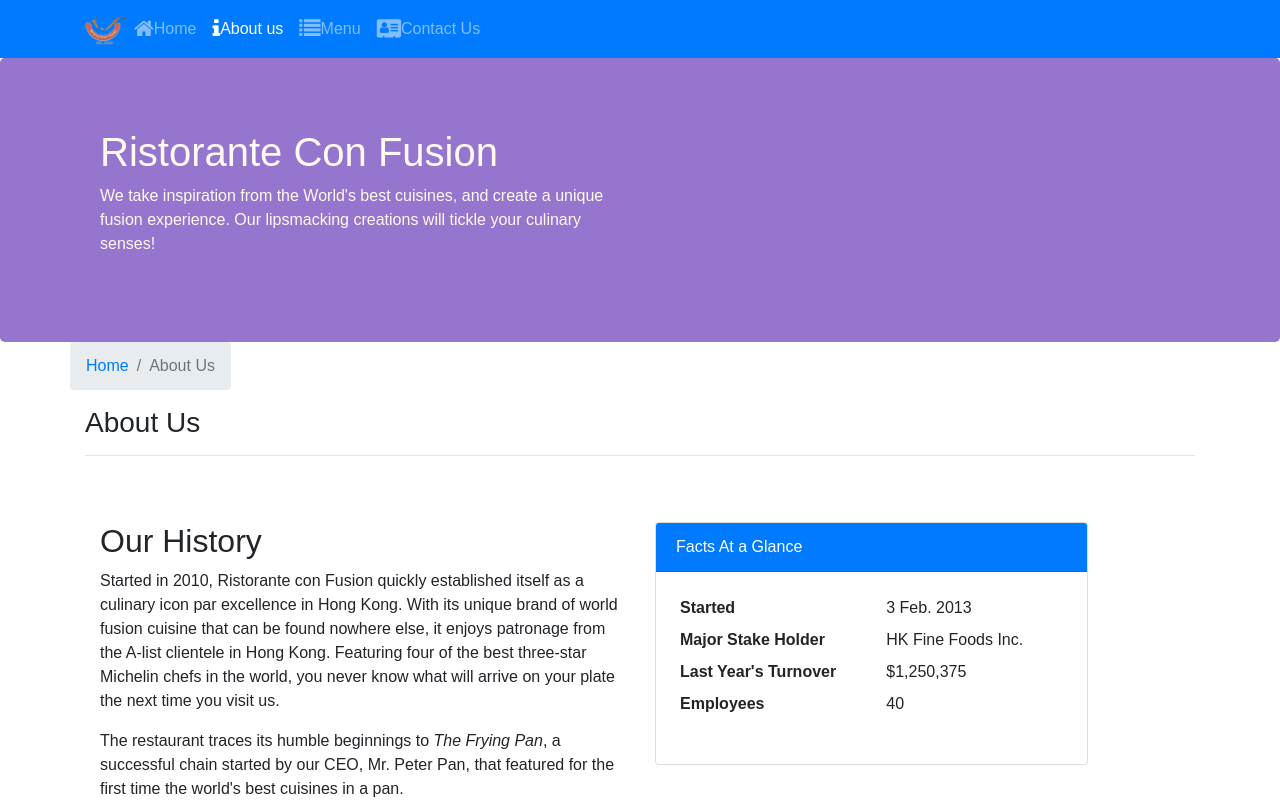
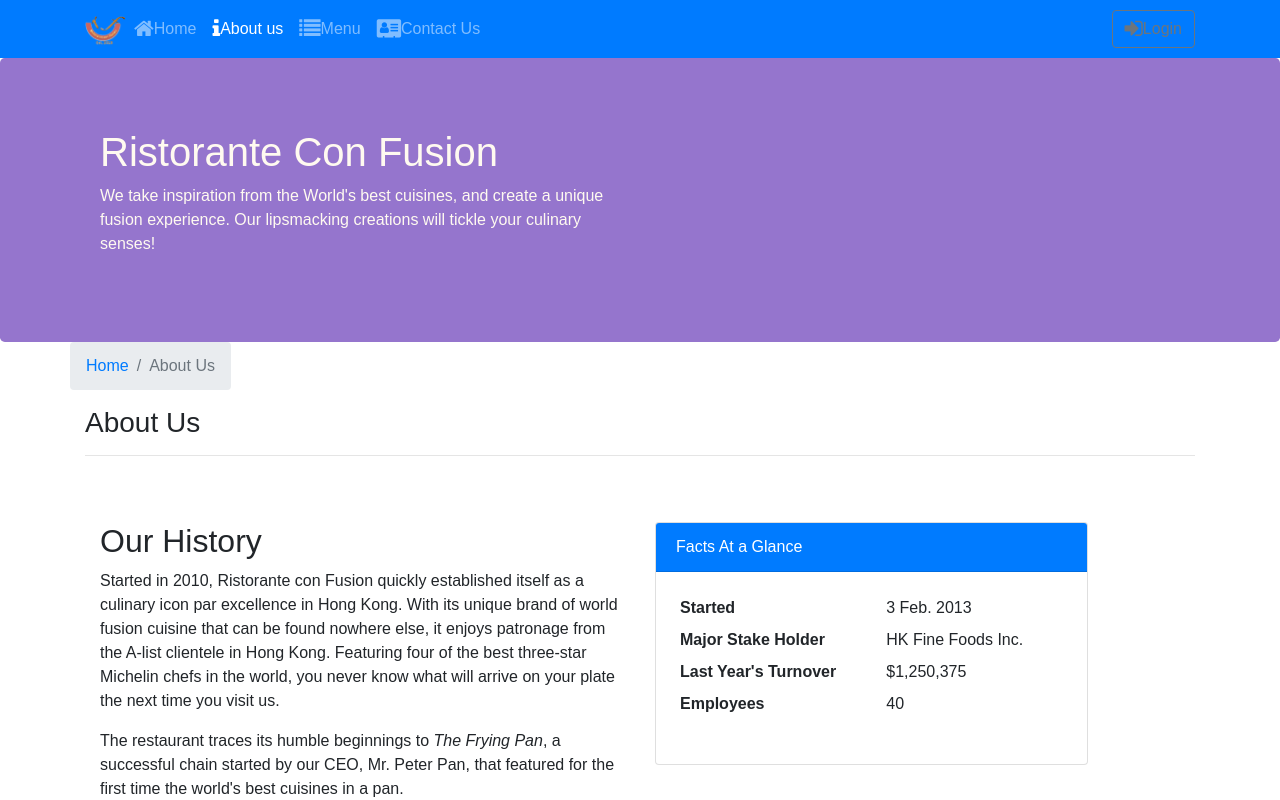
Before and after one commit to bdevapatla/reactjs-restuarant, a React (Create React App) app: page /aboutus in a window 1280 px wide. Shown: the top 800 px of the page. Built offline with nearby package versions, Linux system fonts and the light colour scheme.

Commit message:
Uncontrolled forms

```diff
--- a/src/components/HeaderComponent.js
+++ b/src/components/HeaderComponent.js
@@ -1,5 +1,6 @@
 import React, {Component} from 'react';
-import { Navbar, NavbarBrand, Nav, NavbarToggler,Collapse,NavItem, Jumbotron } from 'reactstrap';
+import { Navbar, NavbarBrand, Nav, NavbarToggler,Collapse,NavItem, Jumbotron,
+        Button, Modal, ModalHeader, ModalBody, Form,FormGroup, Label,Input } from 'reactstrap';
 import {NavLink} from 'react-router-dom';
 
 
@@ -7,12 +8,24 @@
     constructor(props){
         super(props);
         this.state = {
-            isNavOpen : false
+            isNavOpen : false,
+            isModalOpen:false
         };
         this.toggleNav = this.toggleNav.bind(this);//make a note
+        this.toggleModal = this.toggleModal.bind(this);
+        this.handleLogin = this.handleLogin.bind(this);
     }
     toggleNav() {
         this.setState({isNavOpen: !this.state.isNavOpen});
+    }
+    toggleModal() {
+        this.setState({isModalOpen: !this.state.isModalOpen});
+    }
+    handleLogin(event) {
+        this.toggleModal();
+        alert("Username: " + this.username.value + " Password: " + this.password.value +
+              " Remember: " + this.remember.checked);
+        event.preventDefault();
     }
     render() {
         //React-fragment
@@ -47,6 +60,13 @@
                                 </NavLink>
                             </NavItem>
                         </Nav>
+                        <Nav className="ml-auto" navbar>
+                            <NavItem>
+                                <Button outline onClick={this.toggleModal}>
+                                    <span className="fa fa-sign-in fa-lg"></span>Login
+                                 </Button>
+                            </NavItem>
+                        </Nav>
                         </Collapse>
                     </div>
                 </Navbar>
@@ -60,6 +80,30 @@
                         </div>
                     </div>
                 </Jumbotron>
+                <Modal isOpen={this.state.isModalOpen} toggle={this.toggleModal}>
+                    <ModalHeader isOpen={this.state.isModalOpen} toggle={this.toggleModal}>Login</ModalHeader>
+                    <ModalBody>
+                            <Form onSubmit={this.handleLogin}>
+                                <FormGroup>
+                                        <Label htmlFor="username">Username</Label>
+                                        <Input type="text" id="username" name="username"
+                                            innerRef={(input) => this.username = input} />
+                                </FormGroup>
+                                <FormGroup>
+                                        <Label htmlFor="password">Password</Label>
+                                        <Input type="text" id="password" name="password"
+                                        innerRef={(input) => this.password = input} />
+                                </FormGroup>
+                                <FormGroup check>
+                                        <Label check>
+                                            <Input type="checkbox" name="remember"
+                                            innerRef={(input) => this.remember = input}/>Remember Me
+                                        </Label>
+                                </FormGroup>
+                                <Button type="submit" value="submit" color="primary">Login</Button>
+                            </Form>
+                    </ModalBody>
+                </Modal>
             </React.Fragment>
         )
     }
```
